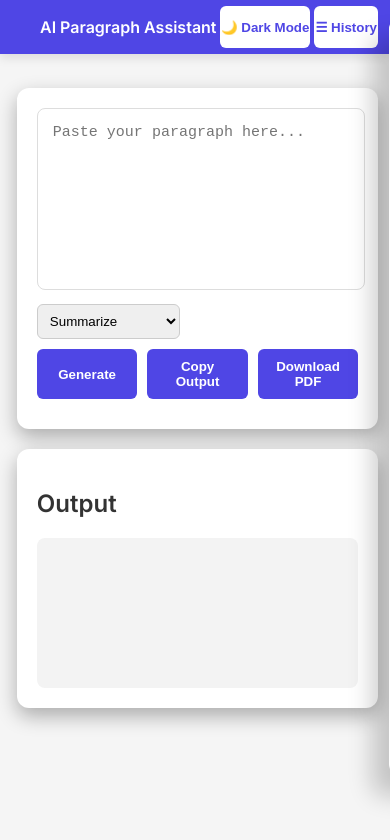
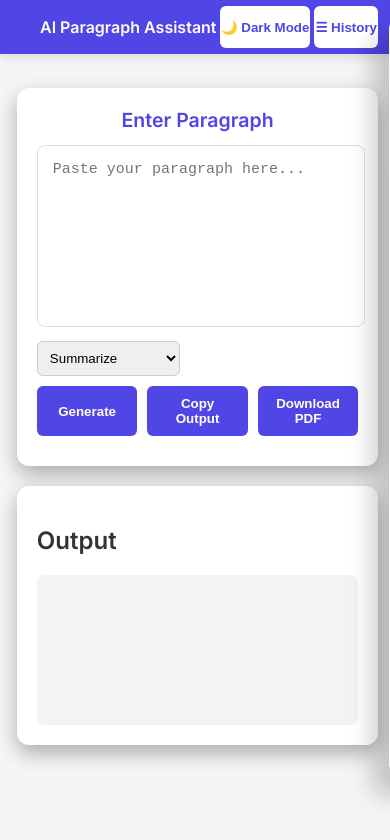
Before and after one commit to M-Saad-saif/AI-Para-Assistant-, a plain HTML site: page frontend/index.html in a window 390 px wide. Drawn offline with nearby package versions, Linux system fonts and the light colour scheme.

Commit message:
Update h2

```diff
--- a/frontend/index.html
+++ b/frontend/index.html
@@ -30,7 +30,6 @@
                 <h2>History</h2>
                 <button id="historyClose" aria-label="Close history">✕</button>
             </div>
-            <!-- .history-section (with #historyList) will be moved here by JS on small widths -->
         </div>
     </nav>
 
@@ -38,6 +37,7 @@
         <!-- Left side: Input + Output -->
         <div class="left-side">
             <section class="input-section card">
+                <h2>Enter Paragraph</h2>
                 <textarea id="inputText" placeholder="Paste your paragraph here..."></textarea>
                 <div class="controls">
                     <select id="action">
--- a/frontend/style.css
+++ b/frontend/style.css
@@ -69,7 +69,7 @@ main {
 
 /* Input Section */
 textarea {
-    width: 92%;
+    width: 55vw;
     height: 150px;
     padding: 15px;
     border-radius: 8px;
@@ -90,6 +90,14 @@ input[type=range] {
     padding: 8px;
     border-radius: 6px;
     border: 1px solid #ccc;
+}
+
+.input-section h2 {
+    color: #4f46e5;
+    text-align: center;
+    margin: 0;
+    margin-bottom: 13px;
+    font-size: 2vw
 }
 
 /* Buttons */
@@ -277,13 +285,19 @@ body.dark-mode #output {
         align-self: anchor-center;
     }
 
-    .history-section h2{
+    .history-section h2 {
         display: none;
     }
 
     header button {
         padding: 1px;
     }
+
+    textarea {
+        width: 92%;
+    }
+
+    .input-section h2 {
+        font-size: 5vw
+    }
 }
-
-/* ...existing code... */
```
